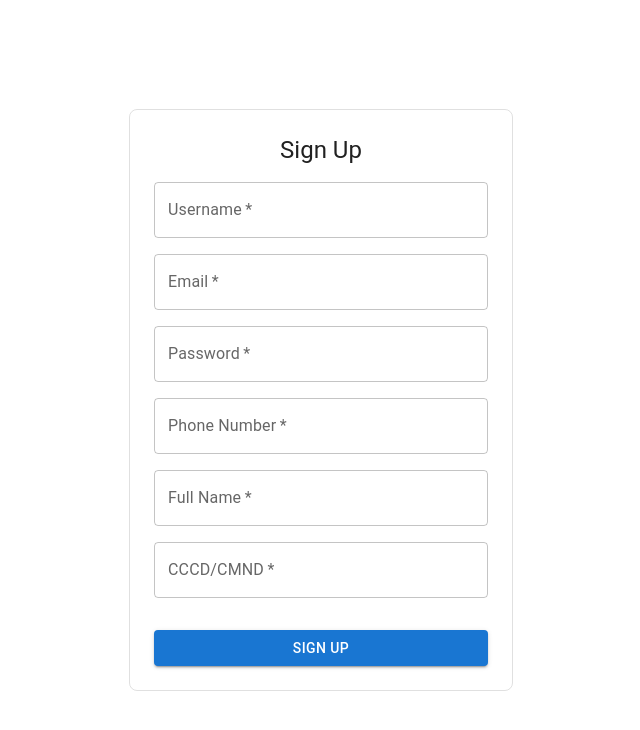
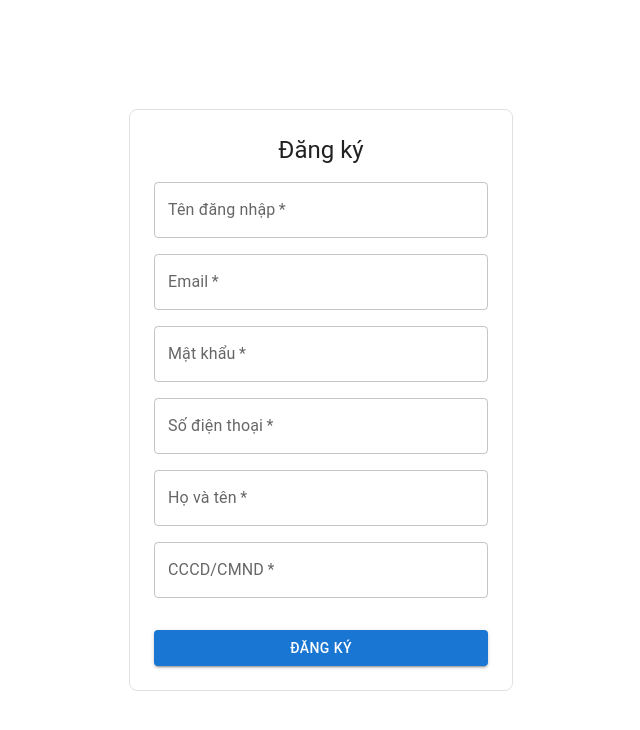
Before and after one commit to mimeo02/booking_tour, a React (Create React App) app: page /register in a window 1280 px wide. Shown: the top 730 px of the page, without its empty margins (319-959 px from the left). Built offline with nearby package versions, Linux system fonts and the light colour scheme.

Commit message:
feat: covert to vi

```diff
--- a/src/pages/Dashboard.tsx
+++ b/src/pages/Dashboard.tsx
@@ -15,31 +15,31 @@ import { DatePicker } from "@mui/x-date-pickers/DatePicker";
 const hotelList = [
   {
     id: 0,
-    name: "Luxury Resort & Spa",
+    name: "Khu nghỉ dưỡng & Spa sang trọng",
     address: "123 Ocean View Drive, Sunny Isles",
     rate: 5,
     hotline: "1-800-555-0101",
-    status: "Available",
+    status: "Còn phòng",
     image:
       "https://media.istockphoto.com/id/104731717/photo/luxury-resort.jpg?s=612x612&w=0&k=20&c=cODMSPbYyrn1FHake1xYz9M8r15iOfGz9Aosy9Db7mI=",
   },
   {
     id: 1,
-    name: "The Grand Budapest Hotel",
+    name: "Khách sạn Grand Budapest",
     address: "456 Mountain Pass, Alpine Valley",
     rate: 4,
     hotline: "1-800-555-0102",
-    status: "Available",
+    status: "Còn phòng",
     image:
       "https://media.istockphoto.com/id/104731717/photo/luxury-resort.jpg?s=612x612&w=0&k=20&c=cODMSPbYyrn1FHake1xYz9M8r15iOfGz9Aosy9Db7mI=",
   },
   {
     id: 2,
-    name: "Downtown Metro Hotel",
+    name: "Khách sạn Downtown Metro",
     address: "789 City Center Plaza, Metropolis",
     rate: 3,
     hotline: "1-800-555-0103",
-    status: "Limited Availability",
+    status: "Số lượng có hạn",
     image:
       "https://media.istockphoto.com/id/104731717/photo/luxury-resort.jpg?s=612x612&w=0&k=20&c=cODMSPbYyrn1FHake1xYz9M8r15iOfGz9Aosy9Db7mI=",
   },
@@ -63,7 +63,7 @@ const Dashboard = () => {
       }}
     >
       <Typography variant="h4" component="h1" sx={{ mb: 4 }}>
-        Wherever you go, Hotel Booking will take care of it.
+        Dù bạn đi đâu, Hotel Booking sẽ lo.
       </Typography>
       <Box
         component="form"
@@ -77,11 +77,11 @@ const Dashboard = () => {
           borderRadius: 2,
         }}
       >
-        <TextField label="Location" variant="outlined" />
-        <DatePicker label="Check-in" />
-        <DatePicker label="Check-out" />
+        <TextField label="Địa điểm" variant="outlined" />
+        <DatePicker label="Ngày nhận phòng" />
+        <DatePicker label="Ngày trả phòng" />
         <Button variant="contained" size="large">
-          Search
+          Tìm kiếm
         </Button>
       </Box>
       <Typography
@@ -89,7 +89,7 @@ const Dashboard = () => {
         component="h2"
         sx={{ mt: 4, textAlign: "center" }}
       >
-        Top hotels
+        Khách sạn hàng đầu
       </Typography>
       <Box
         sx={{
--- a/src/pages/ForgetPassword.tsx
+++ b/src/pages/ForgetPassword.tsx
@@ -18,26 +18,25 @@ const ForgetPassword = () => {
       component="form"
     >
       <Typography variant="h5" component="h1">
-        Forget Password
+        Quên mật khẩu
       </Typography>
       <Typography
         variant="body2"
         color="text.secondary"
         sx={{ textAlign: "center", mb: 2 }}
       >
-        Please enter the email address you'd like your password reset
-        information sent to.
+        Vui lòng nhập địa chỉ email bạn muốn gửi thông tin đặt lại mật khẩu tới.
       </Typography>
       <TextField
         fullWidth
         required
-        label="Email Address"
+        label="Địa chỉ Email"
         type="email"
-        placeholder="Enter your email"
+        placeholder="Nhập email của bạn"
         name="email"
       />
       <Button variant="contained" type="submit" sx={{ width: "100%", mt: 2 }}>
-        Submit
+        Gửi
       </Button>
     </Box>
   );
--- a/src/pages/HotelRooms.tsx
+++ b/src/pages/HotelRooms.tsx
@@ -10,13 +10,13 @@ import LocationOnIcon from "@mui/icons-material/LocationOn";
 
 const hotel = {
   id: 0,
-  name: "Luxury Resort & Spa",
+  name: "Khu nghỉ dưỡng & Spa sang trọng",
   address: "123 Ocean View Drive, Sunny Isles",
   location: "Sunny Isles",
   rate: 5,
   price: "$250/night",
   hotline: "1-800-555-0101",
-  status: "Available",
+  status: "Còn phòng",
   description:
     "A luxurious beachfront resort offering world-class amenities, a full-service spa, and breathtaking ocean views. Perfect for a relaxing getaway.",
   image:
@@ -26,7 +26,7 @@ const hotel = {
 const roomList = [
   {
     hotelId: 0,
-    name: "Ocean View Suite",
+    name: "Suite hướng biển",
     price: "$450/night",
     available: 5,
     image:
@@ -34,7 +34,7 @@ const roomList = [
   },
   {
     hotelId: 1,
-    name: "Deluxe King Room",
+    name: "Phòng Deluxe King",
     price: "$300/night",
     available: 10,
     image:
@@ -42,7 +42,7 @@ const roomList = [
   },
   {
     hotelId: 2,
-    name: "Courtesan au Chocolat Suite",
+    name: "Suite Courtesan au Chocolat",
     price: "$550/night",
     available: 3,
     image:
@@ -50,7 +50,7 @@ const roomList = [
   },
   {
     hotelId: 3,
-    name: "Standard Queen",
+    name: "Phòng Standard Queen",
     price: "$220/night",
     available: 15,
     image:
@@ -63,7 +63,7 @@ const HotelRooms = () => {
   // const { hotelId } = useParams<{ hotelId: string }>();
 
   if (!hotel) {
-    return <Typography variant="h5">Hotel not found.</Typography>;
+    return <Typography variant="h5">Không tìm thấy khách sạn.</Typography>;
   }
 
   return (
@@ -89,7 +89,7 @@ const HotelRooms = () => {
           <Typography variant="body1" color="text.secondary" sx={{ mb: 2 }}>
             {hotel.description}
           </Typography>
-          <Typography variant="h6">Details:</Typography>
+          <Typography variant="h6">Chi tiết:</Typography>
           <Typography
             variant="body2"
             color="text.secondary"
@@ -99,27 +99,27 @@ const HotelRooms = () => {
             {hotel.address}
           </Typography>
           <Typography variant="body2" color="text.secondary">
-            Location: {hotel.location}
+            Địa điểm: {hotel.location}
           </Typography>
           <Typography variant="body2" color="text.secondary">
-            Hotline: {hotel.hotline}
+            Đường dây nóng: {hotel.hotline}
           </Typography>
           <Typography variant="body2" color="text.secondary">
-            Price: {hotel.price}
+            Giá: {hotel.price}
           </Typography>
           <Box sx={{ display: "flex", alignItems: "center", my: 1 }}>
             <Typography variant="body2" color="text.secondary" sx={{ mr: 1 }}>
-              Rating:
+              Đánh giá:
             </Typography>
             <Rating name="read-only" value={hotel.rate} readOnly />
           </Box>
           <Typography
             variant="body2"
             color={
-              hotel.status === "Available" ? "success.main" : "warning.main"
+              hotel.status === "Còn phòng" ? "success.main" : "warning.main"
             }
           >
-            Status: {hotel.status}
+            Trạng thái: {hotel.status}
           </Typography>
         </CardContent>
       </Card>
@@ -129,7 +129,7 @@ const HotelRooms = () => {
         component="h2"
         sx={{ mt: 4, textAlign: "center" }}
       >
-        Room list
+        Danh sách phòng
       </Typography>
       <Box
         sx={{
@@ -164,10 +164,10 @@ const HotelRooms = () => {
                 {room.name}
               </Typography>
               <Typography variant="body2" color="text.secondary">
-                Price: {room.price}
+                Giá: {room.price}
               </Typography>
               <Typography variant="body2" color="text.secondary">
-                Rooms available: {room.available}
+                Số phòng còn trống: {room.available}
               </Typography>
             </CardContent>
           </Card>
--- a/src/pages/LandingPage.tsx
+++ b/src/pages/LandingPage.tsx
@@ -23,7 +23,7 @@ const LandingPage = () => {
     <div>
       <Toolbar />
       <Box sx={{ overflow: "auto" }}>
-        <Typography p={2}>Sidebar</Typography>
+        <Typography p={2}>Thanh bên</Typography>
       </Box>
     </div>
   );
@@ -47,7 +47,7 @@ const LandingPage = () => {
             <MenuIcon />
           </IconButton>
           <Typography variant="h6" noWrap component="div">
-            Header
+            Trang chủ
           </Typography>
         </Toolbar>
       </AppBar>
--- a/src/pages/Login.tsx
+++ b/src/pages/Login.tsx
@@ -44,12 +44,12 @@ const Login = () => {
         borderRadius: 2,
       }}
     >
-      <Typography variant="h5">Login</Typography>
+      <Typography variant="h5">Đăng nhập</Typography>
       <TextField
         fullWidth
         required
-        label="Username"
-        placeholder="Enter username"
+        label="Tên đăng nhập"
+        placeholder="Nhập tên đăng nhập"
         name="username"
         value={formik.values.username}
         onChange={formik.handleChange}
@@ -57,9 +57,9 @@ const Login = () => {
       <TextField
         fullWidth
         required
-        label="Password"
+        label="Mật khẩu"
         type="password"
-        placeholder="Enter password"
+        placeholder="Nhập mật khẩu"
         name="password"
         value={formik.values.password}
         onChange={formik.handleChange}
@@ -71,20 +71,20 @@ const Login = () => {
           variant="body2"
           onClick={() => navigate("/forget-password")}
         >
-          Forgot password?
+          Quên mật khẩu?
         </Link>
       </Box>
       <Button variant="contained" type="submit" sx={{ width: "100%", mt: 1 }}>
-        Login
+        Đăng nhập
       </Button>
       <Typography variant="body2" sx={{ mt: 2 }}>
-        Don't have an account?{" "}
+        Chưa có tài khoản?{" "}
         <Link
           component="button"
           type="button"
           onClick={() => navigate("/register")}
         >
-          Sign Up
+          Đăng ký
         </Link>
       </Typography>
     </Box>
--- a/src/pages/SignUp.tsx
+++ b/src/pages/SignUp.tsx
@@ -46,13 +46,13 @@ const SignUp = () => {
         onSubmit={handleSignUpSubmit}
       >
         <Typography variant="h5" component="h1">
-          Sign Up
+          Đăng ký
         </Typography>
         <TextField
           fullWidth
           required
-          label="Username"
-          placeholder="Enter username"
+          label="Tên đăng nhập"
+          placeholder="Nhập tên đăng nhập"
           name="username"
         />
         <TextField
@@ -60,40 +60,40 @@ const SignUp = () => {
           required
           label="Email"
           type="email"
-          placeholder="Enter email"
+          placeholder="Nhập email"
           name="email"
         />
         <TextField
           fullWidth
           required
-          label="Password"
+          label="Mật khẩu"
           type="password"
-          placeholder="Enter password"
+          placeholder="Nhập mật khẩu"
           name="password"
         />
         <TextField
           fullWidth
           required
-          label="Phone Number"
-          placeholder="Enter phone number"
+          label="Số điện thoại"
+          placeholder="Nhập số điện thoại"
           name="phone"
         />
         <TextField
           fullWidth
           required
-          label="Full Name"
-          placeholder="Enter full name"
+          label="Họ và tên"
+          placeholder="Nhập họ và tên"
           name="fullName"
         />
         <TextField
           fullWidth
           required
           label="CCCD/CMND"
-          placeholder="Enter CCCD/CMND"
+          placeholder="Nhập CCCD/CMND"
           name="idCard"
         />
         <Button variant="contained" type="submit" sx={{ width: "100%", mt: 2 }}>
-          Sign Up
+          Đăng ký
         </Button>
       </Box>
       <Dialog
@@ -102,14 +102,14 @@ const SignUp = () => {
         open={openOtpDialog}
         onClose={handleCloseOtpDialog}
       >
-        <DialogTitle>Verification OTP</DialogTitle>
+        <DialogTitle>Xác thực OTP</DialogTitle>
         <DialogContent>
-          <TextField autoFocus margin="dense" label="OTP Code" fullWidth />
+          <TextField autoFocus margin="dense" label="Mã OTP" fullWidth />
         </DialogContent>
         <DialogActions>
-          <Button onClick={handleCloseOtpDialog}>Cancel</Button>
+          <Button onClick={handleCloseOtpDialog}>Hủy</Button>
           <Button onClick={handleVerifyOtp} variant="contained">
-            Verify
+            Xác thực
           </Button>
         </DialogActions>
       </Dialog>
```
